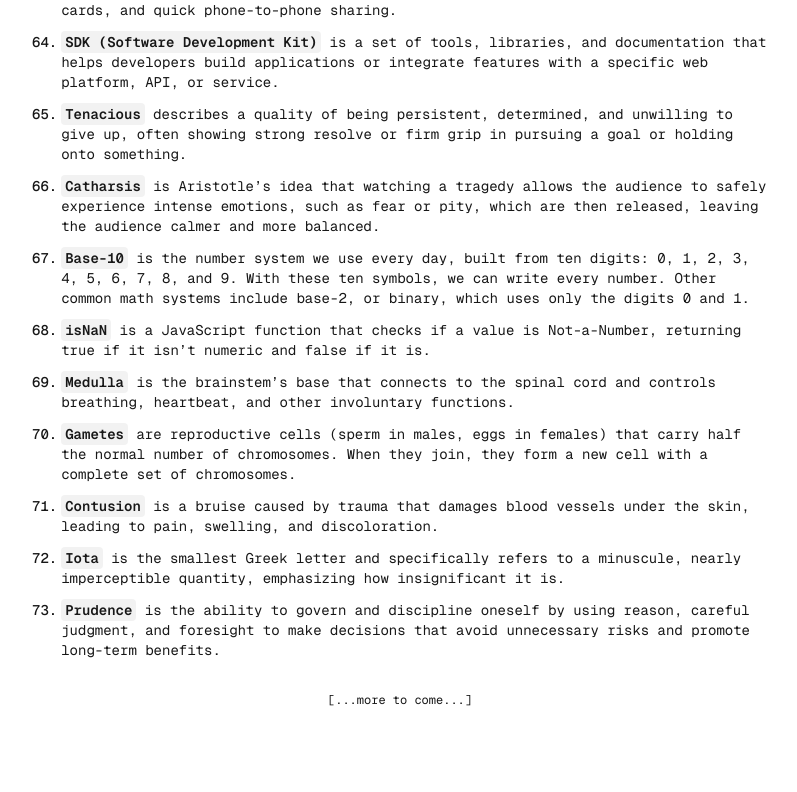
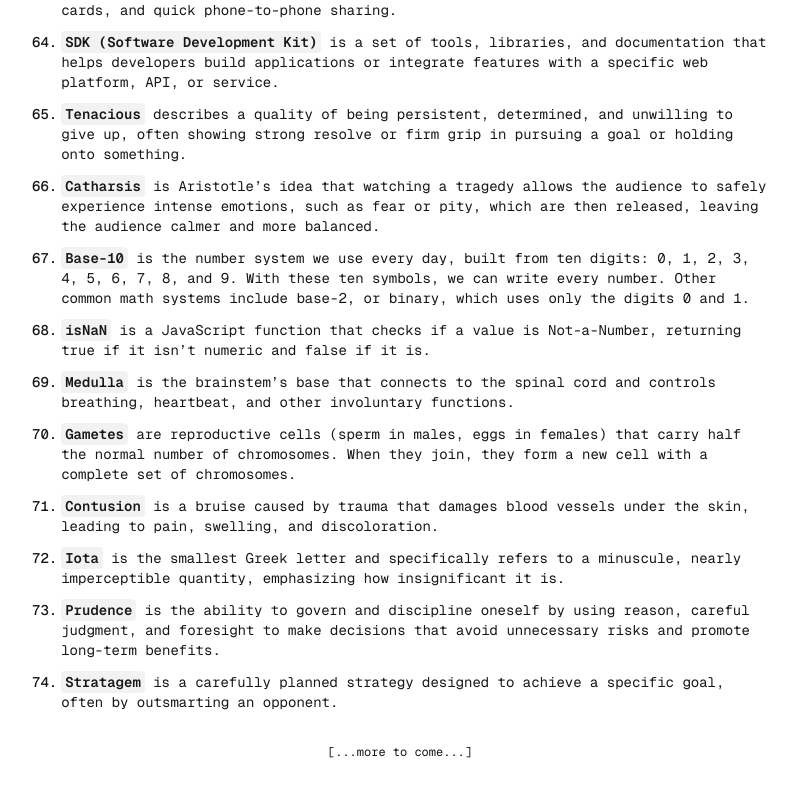
Before and after one commit to BrahimBoussada/mind-log, a Next.js app: page / in a window 1280 px wide. Shown: the part 3907-4699 px from the top of the page, without its empty margins (240-1037 px from the left). Before the commit the page ends 4647 px from the top, so only its background shows below. Built offline with nearby package versions, Linux system fonts and the light colour scheme.

Commit message:
log:05-10-2025

```diff
--- a/src/app/page.tsx
+++ b/src/app/page.tsx
@@ -687,6 +687,14 @@ export default function Home() {
             that avoid unnecessary risks and promote long-term benefits.
           </Text>
         </Note>
+
+        <Note>
+          <N>74. </N>
+          <Text>
+            <Key>Stratagem</Key> is a carefully planned strategy designed to
+            achieve a specific goal, often by outsmarting an opponent.
+          </Text>
+        </Note>
       </NoteWrapper>
 
       <span className="font-mono text-xs text-center my-8">
```
